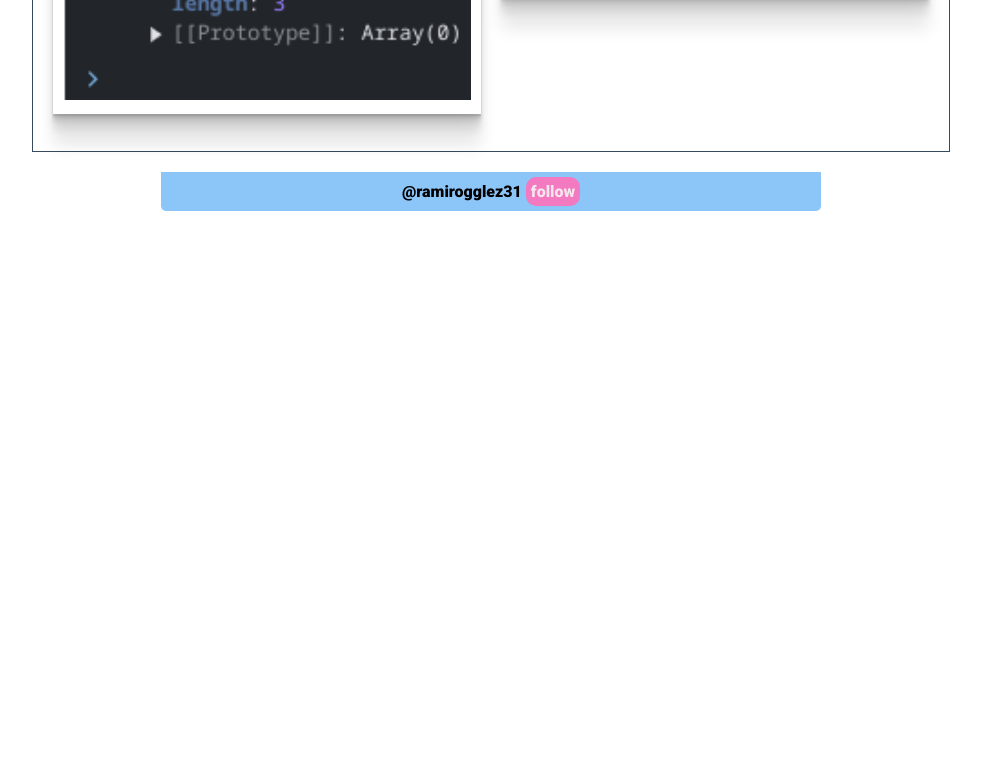
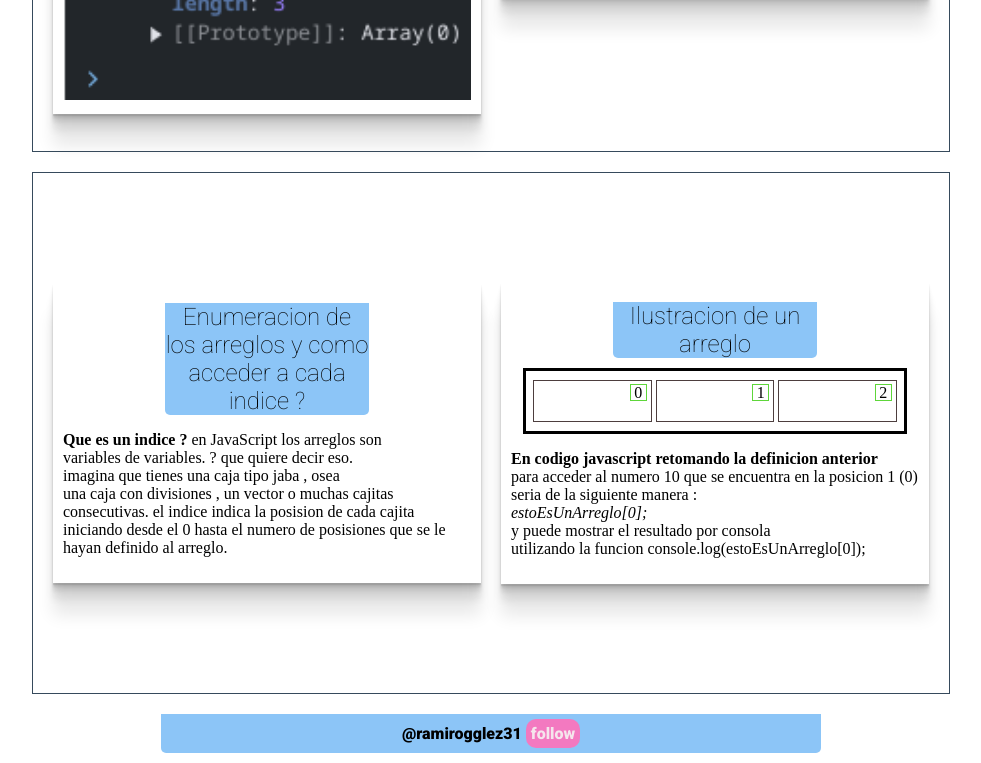
Before and after one commit to TimeFinanceHub/introduccion_js, a plain HTML site: page leccion_118/leccion_118.html in a window 1280 px wide. Shown: the part 1188-1951 px from the top of the page, without its empty margins (149-1130 px from the left). Before the commit the page ends 1409 px from the top, so only its background shows below. Drawn offline with Linux system fonts and the light colour scheme.

Commit message:
updating the info

```diff
--- a/leccion_118/leccion_118.css
+++ b/leccion_118/leccion_118.css
@@ -121,6 +121,37 @@ body {
     padding: 10px;
 }
 
+.arreglo {
+    border: 3px solid #000;
+    width: 90%;
+    height: 50px;
+    margin: auto;
+    display: flex;
+    justify-content: space-around;
+    align-items: center;
+    padding: 5px;
+}
+
+.arreglo > div {
+    width: 33%;
+    height: 40px;
+    border: 1px solid #4d3e3e;
+    margin: auto 2px;
+    position: relative;
+}
+
+.arreglo > div > span {
+    width: 15px;
+    height: 15px;
+    border: 1px solid #5ed63a;
+    position: absolute;
+    margin-left: 82%;
+    margin-top: 3px;
+    display: flex;
+    justify-content: center;
+    align-items: center;
+}
+
 @media only screen and (max-width: 600px) {
     .contenido {
       flex-direction: column;
@@ -134,4 +165,17 @@ body {
     #h2CT_title {
         font-size: small;
     }
+
+    .arreglo {
+        flex-direction: column;
+        height: 100px;
+    }
+
+    .arreglo > div {
+        width: 100%;
+    }
+
+    .arreglo > div > span {
+        margin-left: 86%;
+    }
 }
--- a/leccion_118/leccion_118.html
+++ b/leccion_118/leccion_118.html
@@ -48,6 +48,48 @@
         </div>
     </div>
 
+    <div class="contenido">
+        <div class="contenidoSubContainer">
+            <h2 class="title_h2">
+                Enumeracion de los arreglos y como acceder a cada indice ?
+            </h2>
+            <p>
+                <b>Que es un indice ?</b>
+                en JavaScript los arreglos son <br>
+                variables de variables. ? que quiere decir eso.<br>
+                imagina que tienes una caja tipo jaba , osea <br>
+                una caja con divisiones , un vector o muchas cajitas<br>
+                consecutivas. el indice indica la posision de cada cajita <br>
+                iniciando desde el 0 hasta el numero de posisiones que se le hayan
+                definido al arreglo.
+            </p>
+        </div>
+        <div class="contenidoSubContainer">
+            <h2 class="title_h2">
+                Ilustracion de un arreglo
+            </h2>
+            <div class="arreglo">
+                <div>
+                    <span>0</span>
+                </div>
+                <div>
+                    <span>1</span>
+                </div>
+                <div>
+                    <span>2</span>
+                </div>
+            </div>
+            <p>
+                <b>En codigo javascript retomando la definicion anterior</b>
+                <br>para acceder al numero 10 que se encuentra en la posicion 1 (0)<br>
+                seria de la siguiente manera :<br>
+                <em>estoEsUnArreglo[0];</em><br>
+                y puede mostrar el resultado por consola <br>
+                utilizando la funcion console.log(estoEsUnArreglo[0]);
+            </p>
+        </div>
+    </div>
+
     <footer class="footer">
         @ramirogglez31 <a href="https://instagram.com/ramirogglez31" class="btnig">follow</a>
     </footer>
```
